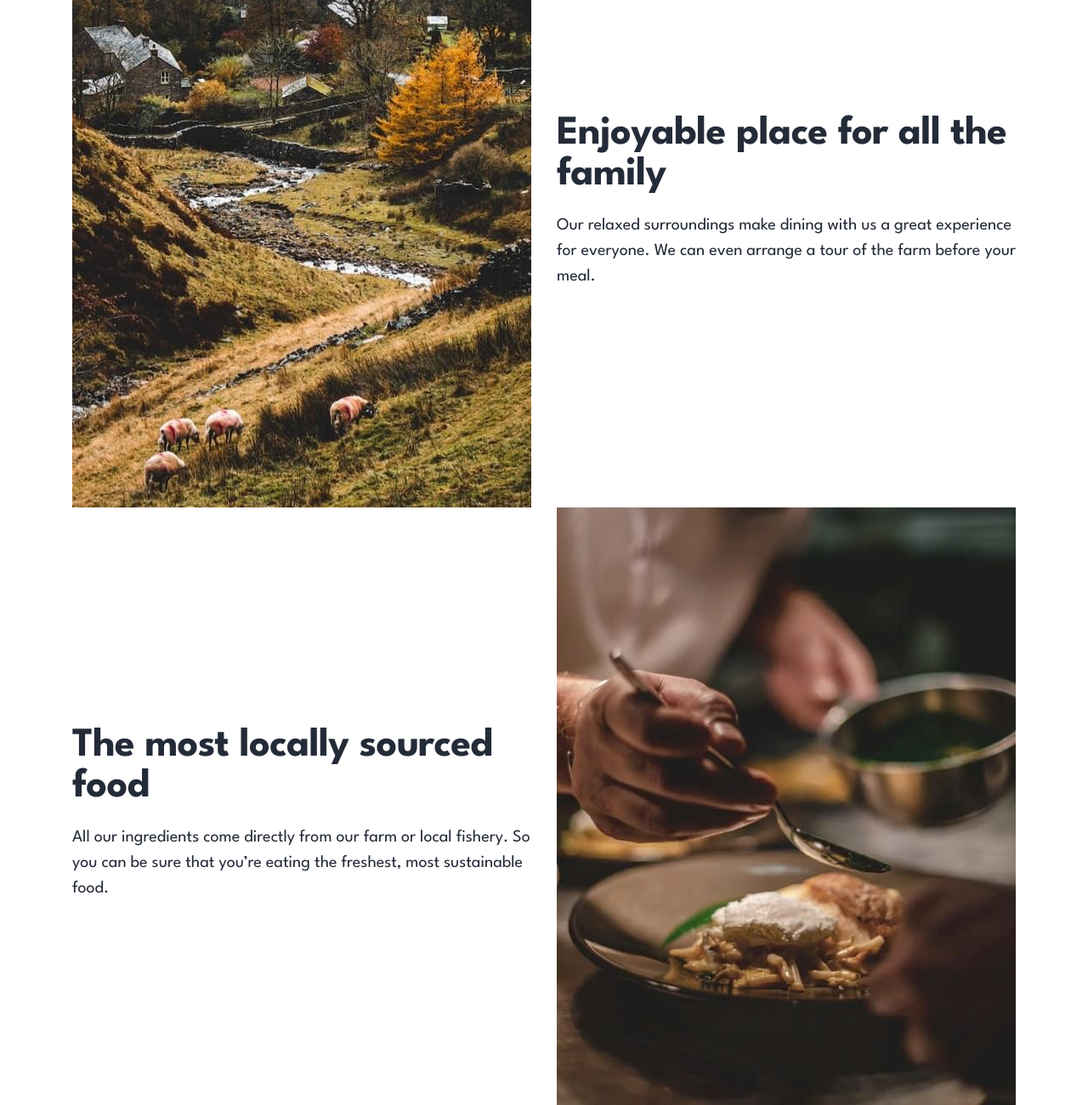
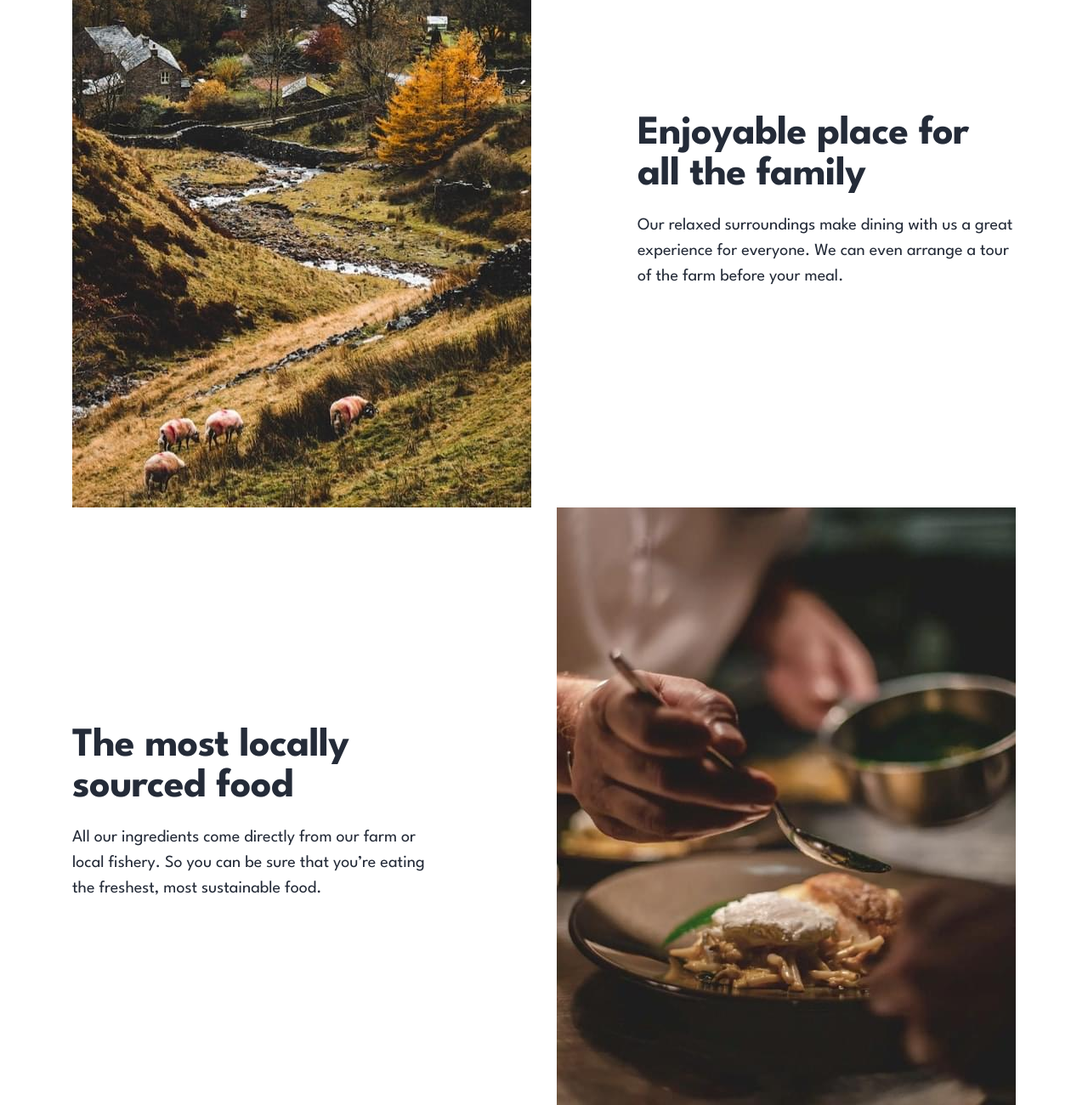
Before and after one commit to karolbanat/dine-restaurant-website, a website: page index.html in a window 1280 px wide. Shown: the part 960-2260 px from the top of the page at 85% size. Drawn offline with Linux system fonts and the light colour scheme.

Commit message:
Content padding with even columns fix

```diff
--- a/index.html
+++ b/index.html
@@ -59,11 +59,13 @@
                         <img src="./dist/assets/images/homepage/enjoyable-place-mobile.jpg"
                              alt="Sheeps grazing in the pasture with brook. Small village seen nearby.">
                     </picture>
-                    <div class="flow">
+                    <div>
+                        <div class="flow content-padding-left-lg">
                             <h2 id="enjoyable-place-heading"
                                 class="section-heading | heading-decoration">Enjoyable place for all the family</h2>
                             <p>Our relaxed surroundings make dining with us a great experience for everyone. We can even
                                 arrange a tour of the farm before your meal.</p>
+                        </div>
                     </div>
                 </div>
             </div>
@@ -84,11 +86,13 @@
                         <img src="./dist/assets/images/homepage/locally-sourced-mobile.jpg"
                              alt="Cook pouring sauce on the dish.">
                     </picture>
-                    <div class="flow">
+                    <div>
+                        <div class="flow content-padding-right-lg">
                             <h2 id="locally-sourced-heading"
                                 class="section-heading | heading-decoration">The most locally sourced food</h2>
                             <p>All our ingredients come directly from our farm or local fishery. So you can be sure that
                                 you’re eating the freshest, most sustainable food.</p>
+                        </div>
                     </div>
                 </div>
             </div>
--- a/src/sass/layout/_flex.scss
+++ b/src/sass/layout/_flex.scss
@@ -7,7 +7,7 @@
 	gap: 4.8rem;
 
 	& > * {
-		flex: 1;
+		flex-basis: 100%;
 	}
 
 	@include mixins.media-query(large) {
--- a/src/sass/utility/_index.scss
+++ b/src/sass/utility/_index.scss
@@ -2,3 +2,4 @@
 @forward './background-color';
 @forward './color';
 @forward './text';
+@forward './spacers';
--- /dev/null
+++ b/src/sass/utility/_spacers.scss
@@ -0,0 +1,13 @@
+@use '../abstracts/mixins';
+
+.content-padding-left-lg {
+	@include mixins.media-query(large) {
+		padding-inline-start: 9.5rem;
+	}
+}
+
+.content-padding-right-lg {
+	@include mixins.media-query(large) {
+		padding-inline-end: 9.5rem;
+	}
+}
```
Also changed, not shown: dist/css/main.min.css. Lines whose indentation alone changed are shown as unchanged.
